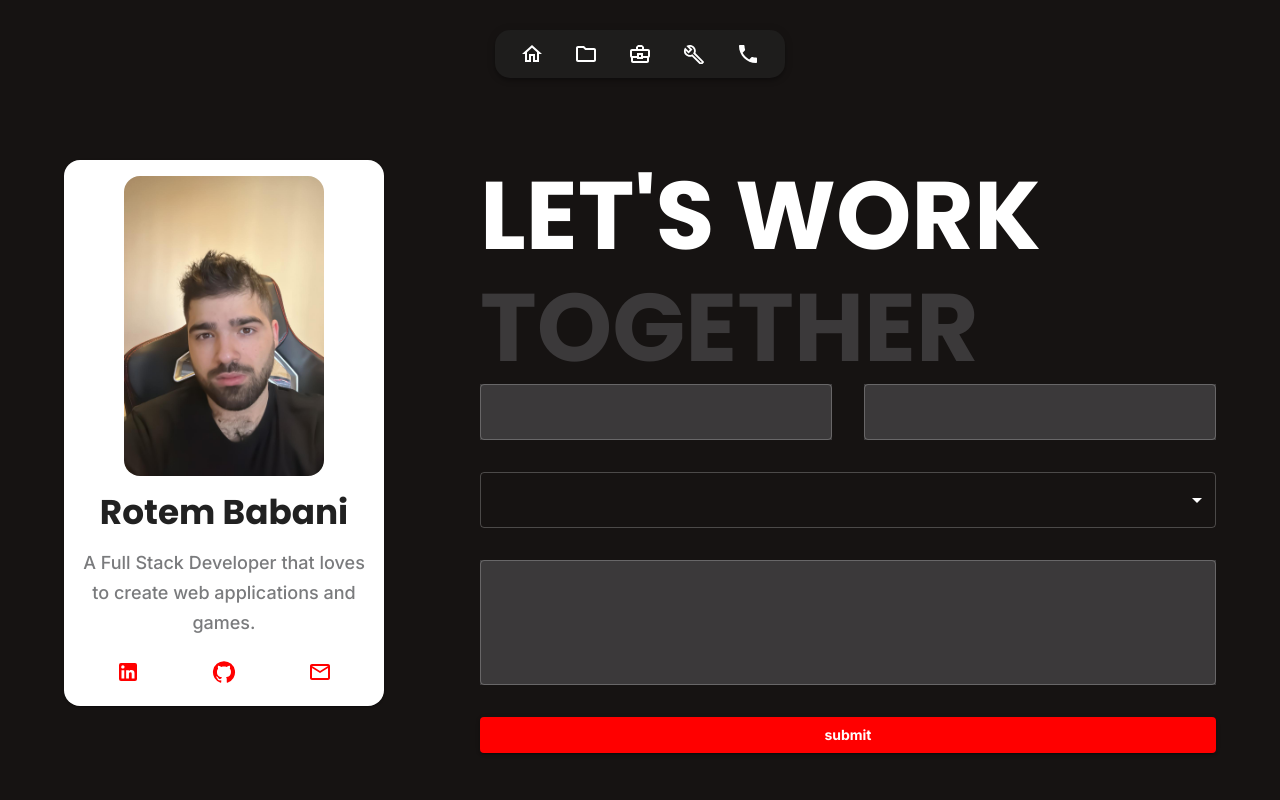
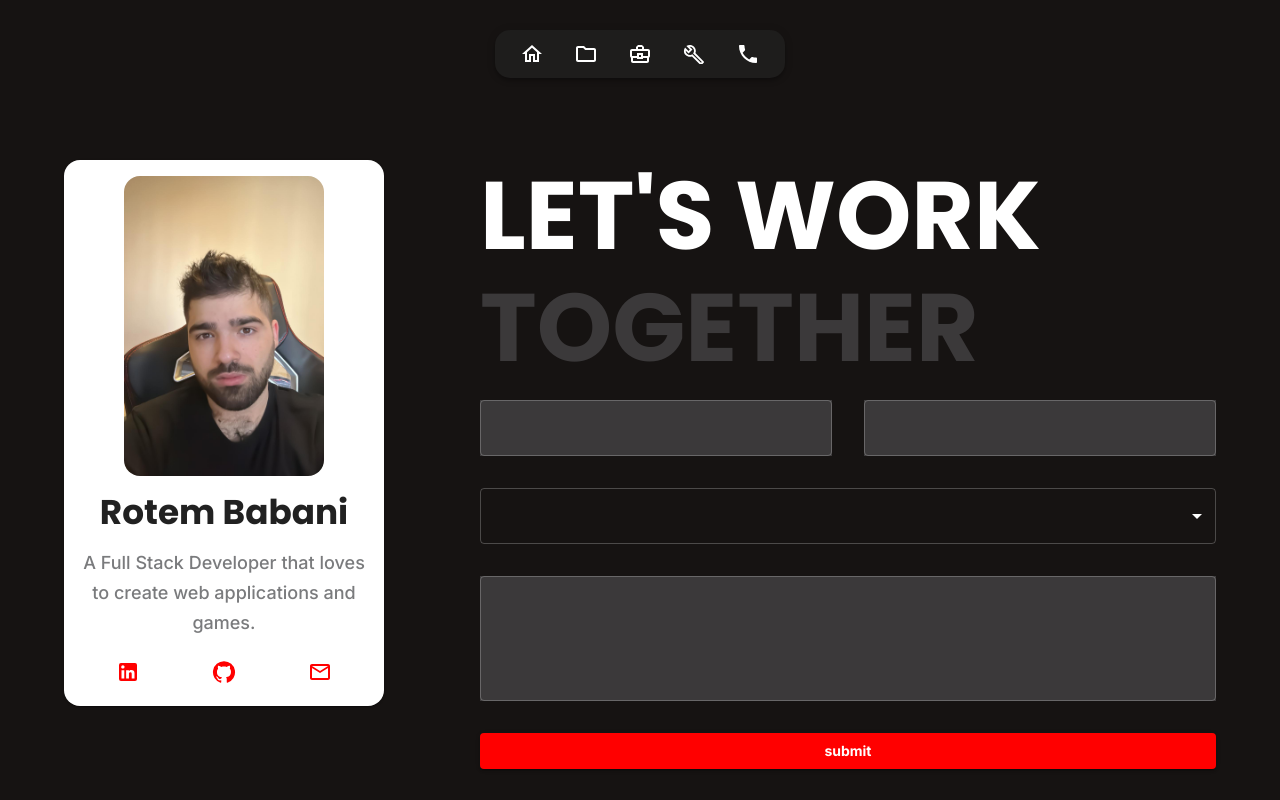
Before and after one commit to rotembab/resume-frontend, a React (Vite) app: page /contact in a window 1280 px wide. Built offline with nearby package versions, Linux system fonts and the light colour scheme.

Commit message:
added a little padding

```diff
--- a/src/components/pages/contact-me/contact-me.component.tsx
+++ b/src/components/pages/contact-me/contact-me.component.tsx
@@ -15,7 +15,7 @@ export const ContactMe = () => {
       startY={-100}
       transitionKey={'contact-me' + uuid}
     >
-      <Grid container>
+      <Grid container spacing={2} sx={{ paddingBottom: '20px' }}>
         <Grid size={12}>
           <Typography variant='h1'>{t('Contact.heading1')}</Typography>
           <Typography color='headingDarkColor' variant='h1'>
```
